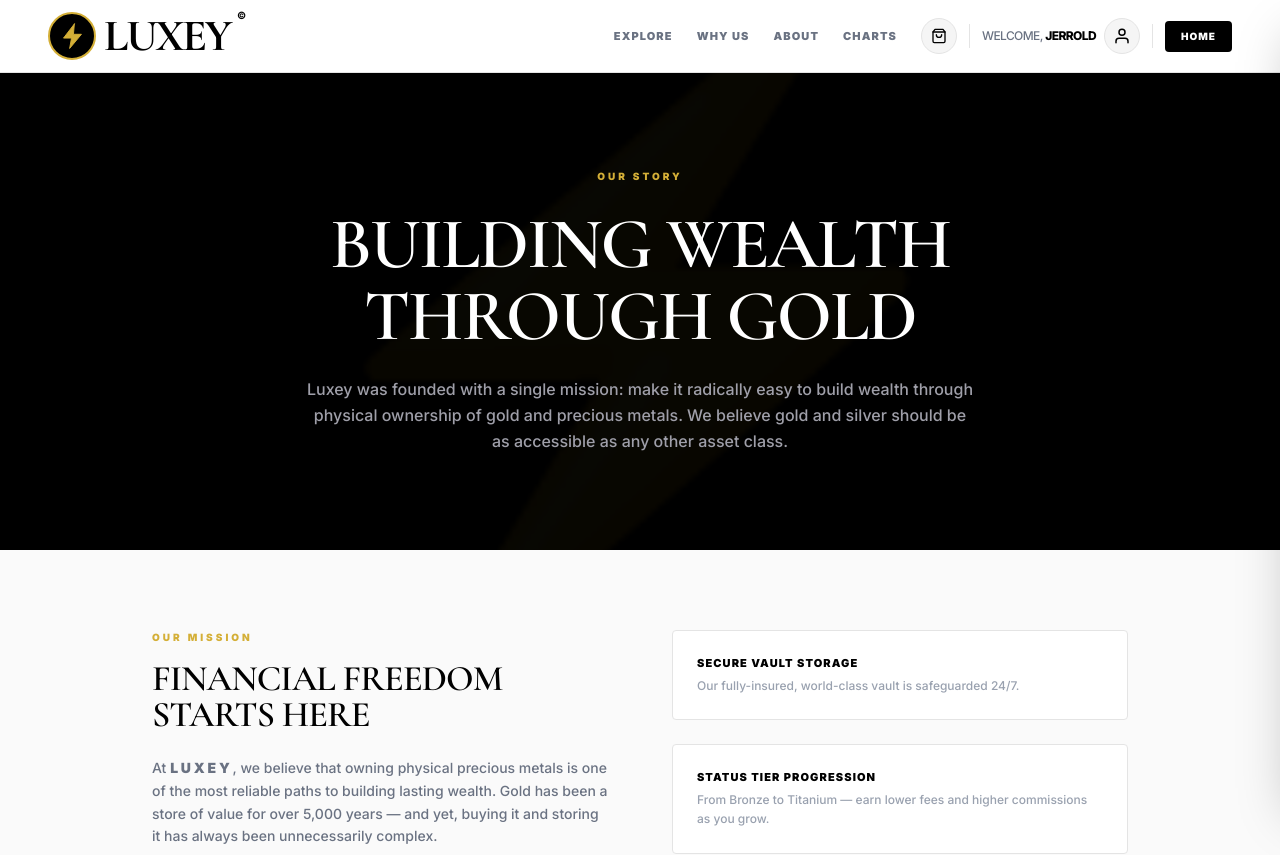
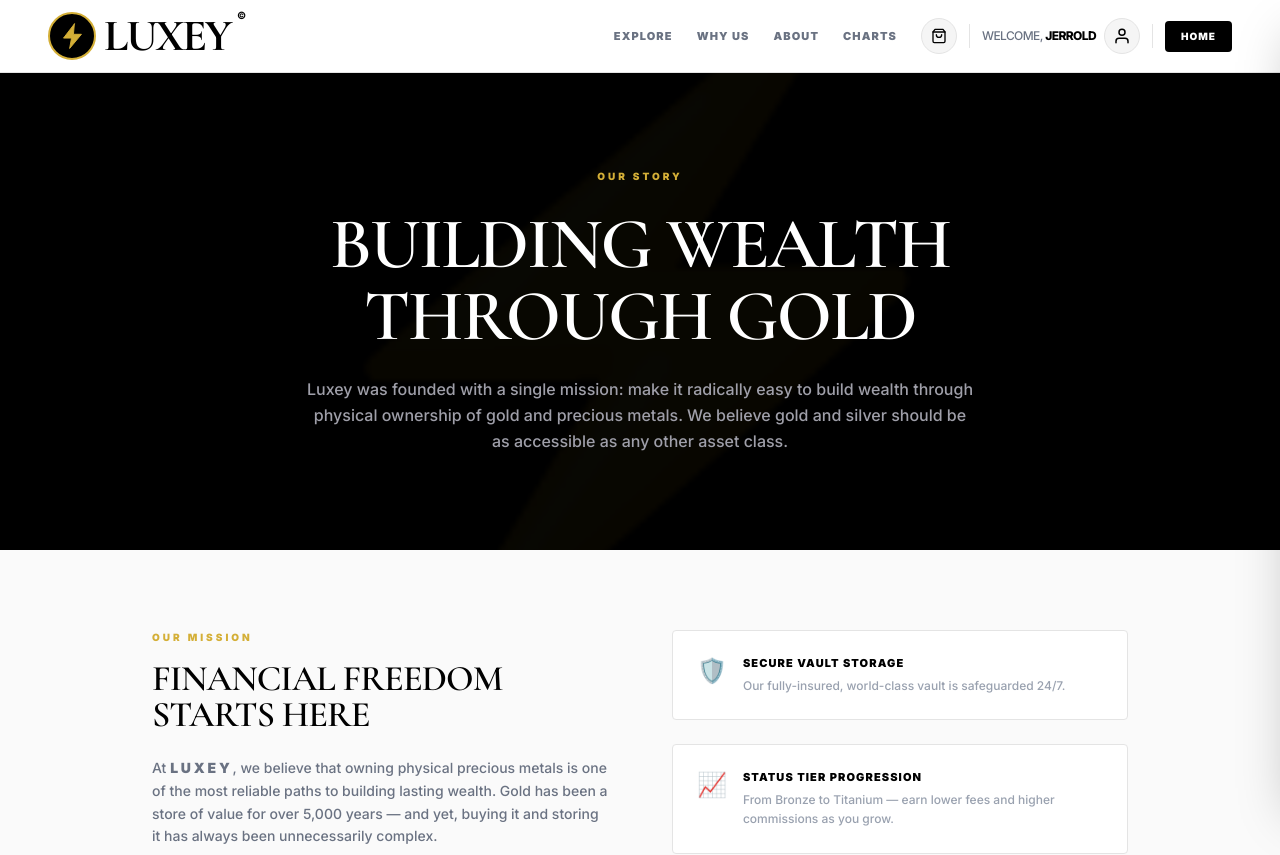
Before and after one commit to zendirectftw/Luxey, a Next.js app: page /about in a window 1280 px wide. Shown: the top 855 px of the page. Built offline with nearby package versions, Linux system fonts and the light colour scheme.

Commit message:
Add icons to About Us mission boxes

```diff
--- a/src/app/(public)/about/page.tsx
+++ b/src/app/(public)/about/page.tsx
@@ -61,26 +61,34 @@ export default function AboutPage() {
                             {
                                 label: "Secure Vault Storage",
                                 desc: "Our fully-insured, world-class vault is safeguarded 24/7.",
+                                icon: "🛡️",
                             },
                             {
                                 label: "Status Tier Progression",
                                 desc: "From Bronze to Titanium — earn lower fees and higher commissions as you grow.",
+                                icon: "📈",
                             },
                             {
                                 label: "Referral Commissions",
                                 desc: "Earn up to 35% of platform fees generated from your referral network, paid monthly.",
+                                icon: "🤝",
                             },
                         ].map((item) => (
                             <div
                                 key={item.label}
                                 className="bg-white border border-[#E4E4E4] rounded-sm p-6 hover:border-[#D4AF37] transition-colors"
                             >
+                                <div className="flex items-start gap-4">
+                                    <div className="text-2xl">{item.icon}</div>
+                                    <div>
                                         <h3 className="text-[11px] font-black uppercase tracking-widest text-black mb-1">
                                             {item.label}
                                         </h3>
                                         <p className="text-xs text-gray-400 font-medium leading-relaxed">
                                             {item.desc}
                                         </p>
+                                    </div>
+                                </div>
                             </div>
                         ))}
                     </div>
```
Lines whose indentation alone changed are shown as unchanged.
